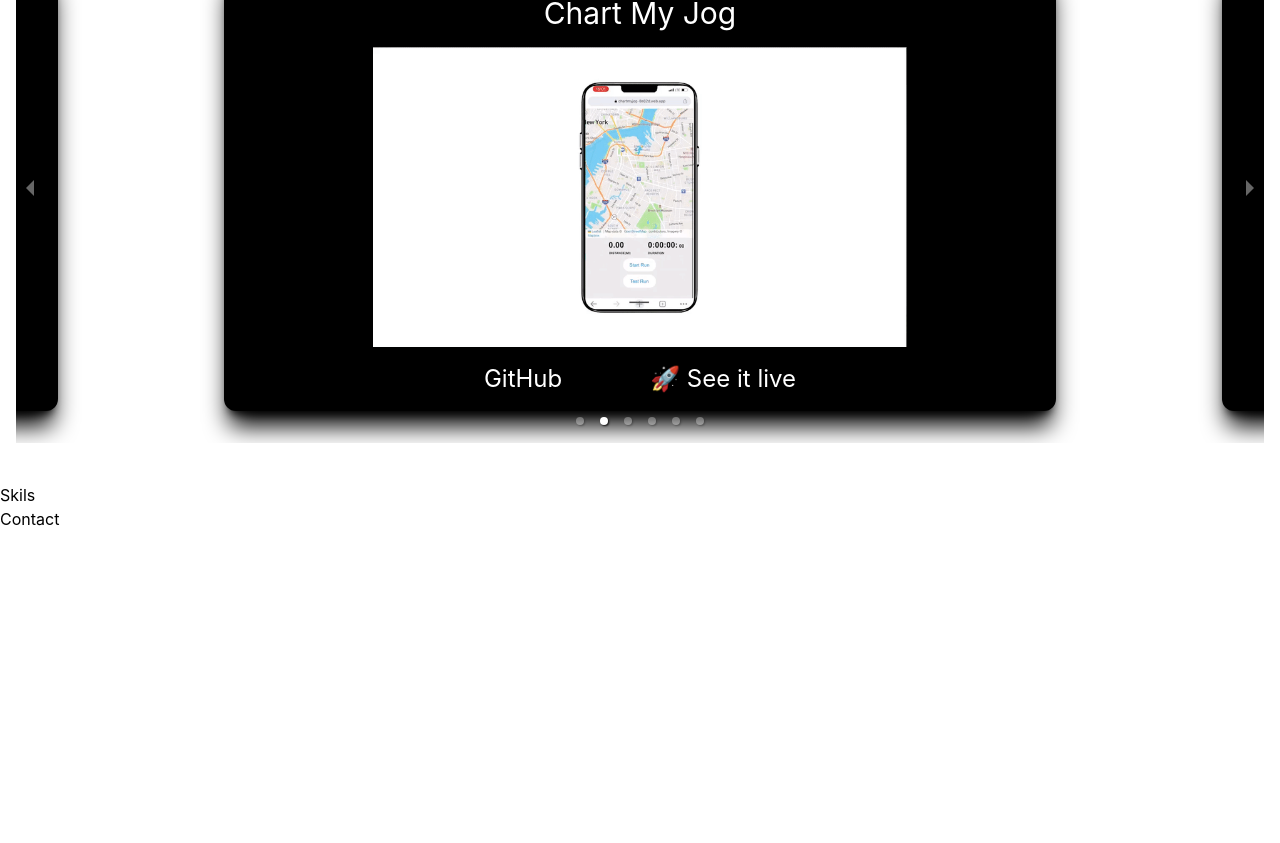
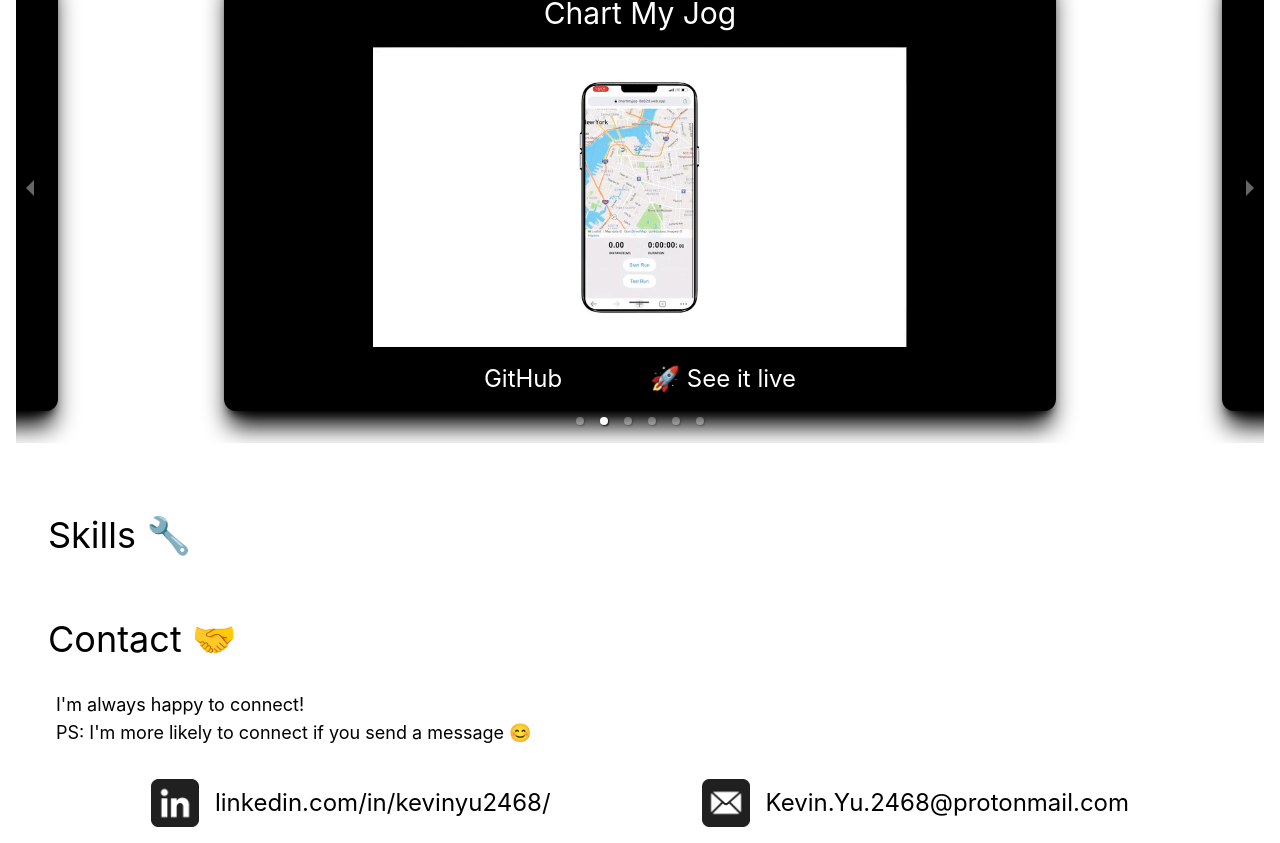
Before and after one commit to KYu-2468/KYu-2468.github.io, a React (Create React App) app: page / in a window 1280 px wide. Shown: the part 1661-2504 px from the top of the page. Before the commit the page ends 2192 px from the top, so only its background shows below. Built offline with nearby package versions, Linux system fonts and the light colour scheme.

Commit message:
Add full contact section

```diff
--- a/src/components/Contact.tsx
+++ b/src/components/Contact.tsx
@@ -1,7 +1,35 @@
 import React from "react";
+import SectionTitle from "./Typography/SectionTitle";
+import linkedInIcon from "../assets/img/linkedin-resume-icon.png";
+import emailIcon from "../assets/img/email-addresspresume-icon.png";
 
 const Contact = () => {
-  return <div id="contact">Contact</div>;
+  const iconStyle = "w-12 h-12";
+  return (
+    <>
+      <SectionTitle>Contact 🤝</SectionTitle>
+      <div className="ml-14 mb-8 text-lg">
+        I'm always happy to connect!
+        <br />
+        PS: I'm more likely to connect if you send a message 😊
+      </div>
+      <div className=" flex justify-evenly mb-4">
+        <a
+          className="flex flex-nowrap items-center"
+          href="https://www.linkedin.com/in/kevinyu2468/"
+        >
+          <button className="transition ease-in-out hover:-translate-y-1 hover:scale-125 duration-700">
+            <img className={iconStyle} src={linkedInIcon} alt="LinkedIn" />
+          </button>
+          <span className="ml-4 text-2xl">linkedin.com/in/kevinyu2468/</span>
+        </a>
+        <div className="flex flex-nowrap items-center">
+          <img className={iconStyle} src={emailIcon} alt="Email" />
+          <span className="ml-4 text-2xl">Kevin.Yu.2468@protonmail.com</span>
+        </div>
+      </div>
+    </>
+  );
 };
 
 export default Contact;
--- a/src/components/Navbar.tsx
+++ b/src/components/Navbar.tsx
@@ -12,8 +12,10 @@ export type SectionProp = {
 
 const Navbar = ({ sections }: SectionProps) => {
   return (
-    <div className="w-screen h-16 fixed flex justify-between items-center bg-black text-white">
-      <div className="text-3xl grow ml-12">Kevin Yu</div>
+    <div className="w-screen h-16 fixed flex justify-between items-center bg-black text-white z-10">
+      <div className="text-3xl grow ml-12">
+        <p className="drop-shadow-md ">Kevin Yu</p>
+      </div>
       <div className="flex grow flex-nowrap text-2xl justify-evenly">
         {sections.map((sectionProp: SectionProp) => {
           return <NavbarBtn key={sectionProp.id} {...sectionProp} />;
--- a/src/components/Skills.tsx
+++ b/src/components/Skills.tsx
@@ -1,7 +1,12 @@
 import React from "react";
+import SectionTitle from "./Typography/SectionTitle";
 
 const Skills = () => {
-  return <div id="skills">Skils</div>;
+  return (
+    <>
+      <SectionTitle>Skills 🔧</SectionTitle>
+    </>
+  );
 };
 
 export default Skills;
```
Also changed, not shown: src/assets/img/email-addresspresume-icon.png (added), src/assets/img/linkedin-resume-icon.png (added).
